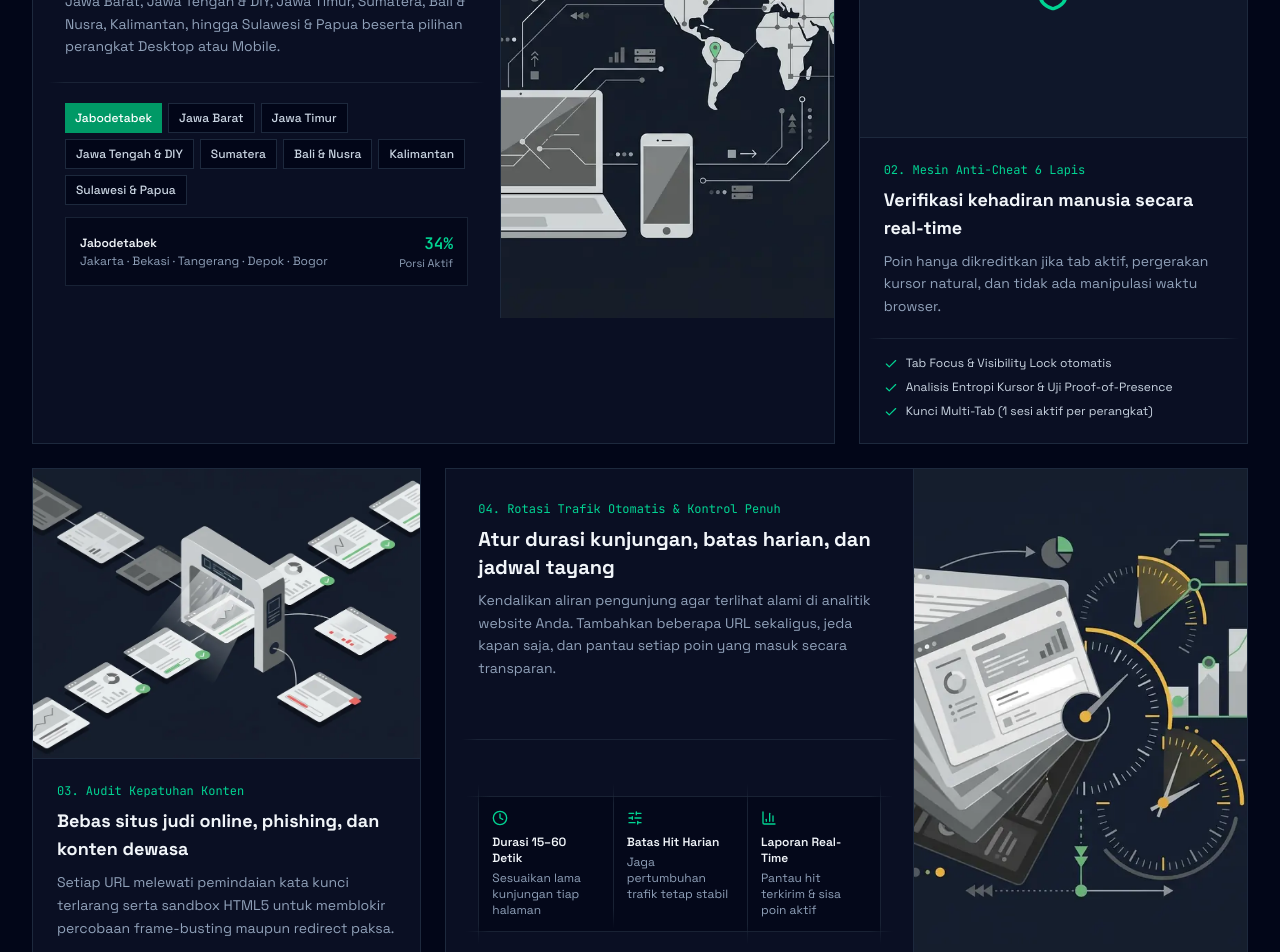
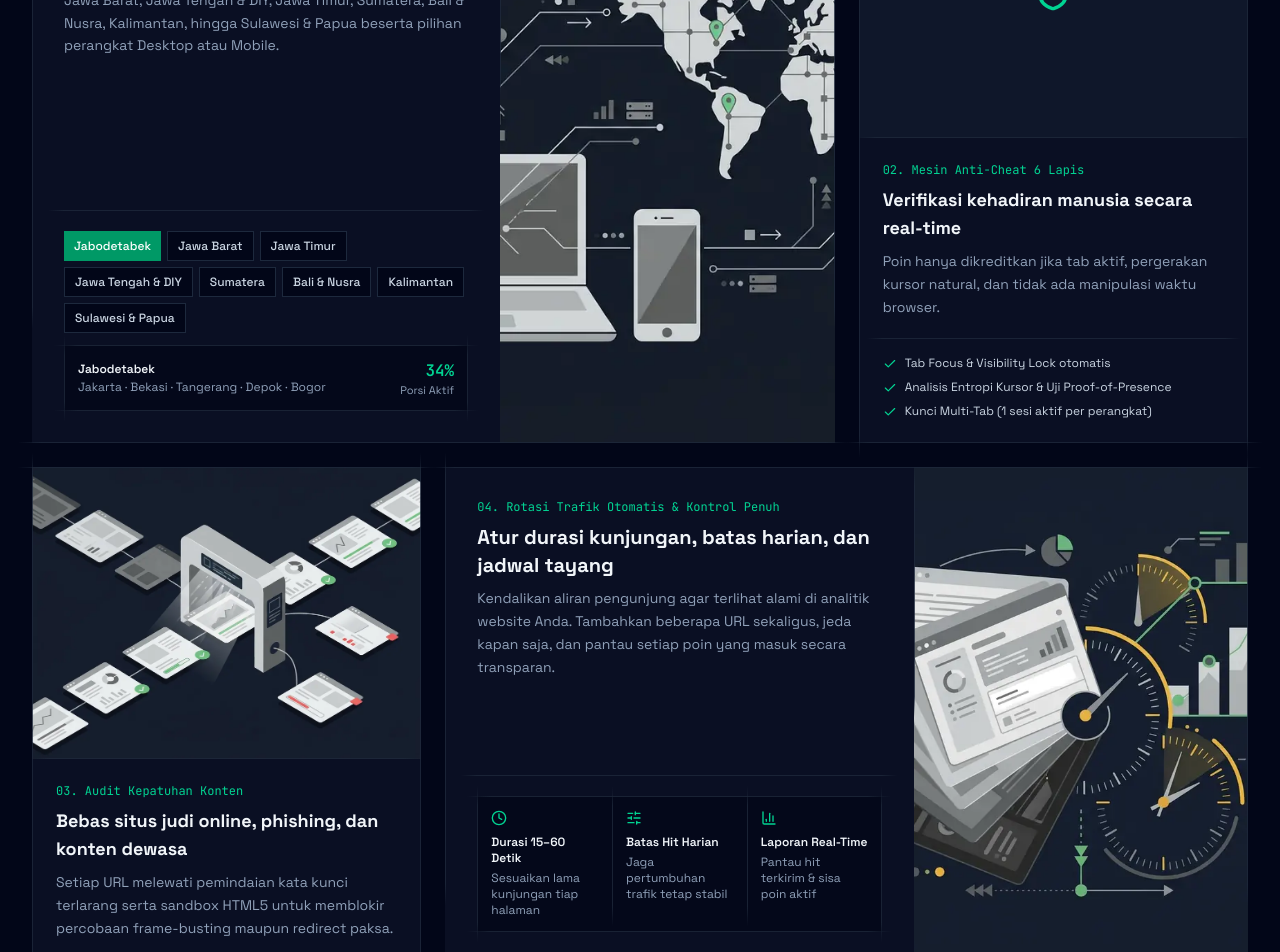
Before and after one commit to ivanslaughter/trafik, a React (Vite) app: page / in a window 1280 px wide. Shown: the part 1260-2212 px from the top of the page. Built offline with nearby package versions, Linux system fonts and the light colour scheme; no server answers.

Commit message:
refactor: update landing page regional targeting grid
Apply VwsGridFrame component for layout consistency and refine regional filter button styling for better UX.

```diff
--- a/src/components/LandingPage.tsx
+++ b/src/components/LandingPage.tsx
@@ -428,9 +428,11 @@ export const LandingPage: React.FC<LandingPageProps> = ({
             {/* 01. Regional Targeting (col-span-2) */}
             <div
               id="jangkauan"
-              className="lg:col-span-2 rounded-2xl border border-slate-800 bg-slate-900/60 overflow-hidden flex flex-col justify-between"
+              className="lg:col-span-2 relative bg-slate-900/60 flex flex-col justify-between vws-grid-cell hover:bg-slate-900/75"
             >
-              <div className="grid grid-cols-1 md:grid-cols-12 items-stretch">
+              <VwsGridFrame hasBackground overhangPx={14} bleedPx={14} />
+
+              <div className="grid grid-cols-1 md:grid-cols-12 items-stretch h-full">
                 <div className="md:col-span-7 p-6 sm:p-8 flex flex-col justify-between">
                   <div>
                     <div className="text-xs font-mono text-emerald-400 mb-2">
@@ -455,7 +457,7 @@ export const LandingPage: React.FC<LandingPageProps> = ({
                             key={reg.id}
                             type="button"
                             onClick={() => setSelectedRegion(reg)}
-                            className={`px-2.5 py-1.5 rounded-lg text-xs font-medium transition-colors whitespace-nowrap shrink-0 cursor-pointer ${
+                            className={`px-2.5 py-1.5 text-xs font-medium transition-colors whitespace-nowrap shrink-0 cursor-pointer ${
                               active
                                 ? 'bg-emerald-600 text-white'
                                 : 'bg-slate-950 border border-slate-800 text-slate-300 hover:border-slate-700'
@@ -467,7 +469,8 @@ export const LandingPage: React.FC<LandingPageProps> = ({
                       })}
                     </div>
 
-                    <div className="flex items-center justify-between gap-4 text-xs text-slate-300 bg-slate-950/70 rounded-xl p-3.5 border border-slate-800/80">
+                    <div className="relative flex items-center justify-between gap-4 text-xs text-slate-300 bg-slate-950/70 p-3.5">
+                      <VwsGridFrame hasBackground overhangPx={10} bleedPx={10} />
                       <div className="min-w-0">
                         <div className="font-semibold text-slate-100">{selectedRegion.name}</div>
                         <div className="text-slate-400 mt-0.5 truncate">{selectedRegion.cities}</div>
@@ -483,7 +486,10 @@ export const LandingPage: React.FC<LandingPageProps> = ({
                 </div>
 
                 {/* Regional Targeting Vector Illustration */}
-                <div className="md:col-span-5 bg-[#0f172a] border-t md:border-t-0 md:border-l border-slate-800 min-h-[220px]">
+                <div className="relative md:col-span-5 bg-[#0f172a] min-h-[220px]">
+                  <VwsColumnDivider visibleFrom="md" overhangPx={0} />
+                  <VwsTopLine bleed={false} className="md:hidden" />
+                  <div className="w-full h-full overflow-hidden">
                     {!failedImages['regional'] ? (
                       <img
                         src={regionalTargetingImg}
@@ -502,14 +508,18 @@ export const LandingPage: React.FC<LandingPageProps> = ({
                   </div>
                 </div>
               </div>
+            </div>
 
             {/* 02. 6-Layer Anti-Cheat (col-span-1) */}
             <div
               id="keamanan"
-              className="rounded-2xl border border-slate-800 bg-slate-900/60 overflow-hidden flex flex-col"
+              className="relative bg-slate-900/60 flex flex-col vws-grid-cell hover:bg-slate-900/75"
             >
-              <div className="aspect-[4/3] w-full bg-[#0f172a] overflow-hidden border-b border-slate-800">
+              <VwsGridFrame hasBackground overhangPx={14} bleedPx={14} />
+
+              <div className="relative aspect-[4/3] w-full bg-[#0f172a] overflow-hidden">
                 <AntiCheatAnimatedSvg />
+                <VwsBottomLine bleed={false} />
               </div>
 
               <div className="p-6 flex-1 flex flex-col justify-between">
@@ -525,7 +535,8 @@ export const LandingPage: React.FC<LandingPageProps> = ({
                   </p>
                 </div>
 
-                <VwsRowDivider className="mt-5 mb-4" />
+                <div className="mt-5">
+                  <VwsRowDivider className="mb-4" />
                   <ul className="space-y-2 text-xs text-slate-300">
                     <li className="flex items-start gap-2">
                       <Check className="w-3.5 h-3.5 text-emerald-400 shrink-0 mt-0.5" />
@@ -542,10 +553,13 @@ export const LandingPage: React.FC<LandingPageProps> = ({
                   </ul>
                 </div>
               </div>
+            </div>
 
             {/* 03. Anti-Gambling & Content Compliance (col-span-1) */}
-            <div className="rounded-2xl border border-slate-800 bg-slate-900/60 overflow-hidden flex flex-col">
-              <div className="aspect-[4/3] w-full bg-[#0f172a] overflow-hidden border-b border-slate-800">
+            <div className="relative bg-slate-900/60 flex flex-col vws-grid-cell hover:bg-slate-900/75">
+              <VwsGridFrame hasBackground overhangPx={14} bleedPx={14} />
+
+              <div className="relative aspect-[4/3] w-full bg-[#0f172a] overflow-hidden">
                 {!failedImages['audit'] ? (
                   <img
                     src={contentAuditImg}
@@ -561,7 +575,9 @@ export const LandingPage: React.FC<LandingPageProps> = ({
                     <ShieldCheck className="w-10 h-10 text-emerald-400" />
                   </div>
                 )}
+                <VwsBottomLine bleed={false} />
               </div>
+
               <div className="p-6 flex-1 flex flex-col justify-between">
                 <div>
                   <div className="text-xs font-mono text-emerald-400 mb-2">
@@ -578,7 +594,9 @@ export const LandingPage: React.FC<LandingPageProps> = ({
             </div>
 
             {/* 04. Automated Rotation & Campaign Control (col-span-2) */}
-            <div className="lg:col-span-2 rounded-2xl border border-slate-800 bg-slate-900/60 overflow-hidden flex flex-col justify-between">
+            <div className="lg:col-span-2 relative bg-slate-900/60 flex flex-col justify-between vws-grid-cell hover:bg-slate-900/75">
+              <VwsGridFrame hasBackground overhangPx={14} bleedPx={14} />
+
               <div className="grid grid-cols-1 md:grid-cols-12 items-stretch h-full">
                 <div className="md:col-span-7 p-6 sm:p-8 flex flex-col justify-between">
                   <div>
@@ -593,23 +611,24 @@ export const LandingPage: React.FC<LandingPageProps> = ({
                     </p>
                   </div>
 
-                  <VwsRowDivider className="mt-6 mb-5" />
+                  <div className="mt-6">
+                    <VwsRowDivider className="mb-5" />
                     <div className="relative grid grid-cols-1 sm:grid-cols-3 bg-slate-950/70 text-xs">
-                    <VwsGridFrame hasBackground overhangPx={12} bleedPx={12} />
+                      <VwsGridFrame hasBackground overhangPx={10} bleedPx={10} />
                       <div className="vws-grid-cell p-3.5 hover:bg-slate-900/60">
                         <Clock className="w-4 h-4 text-emerald-400 mb-2" />
                         <div className="font-semibold text-slate-100">Durasi 15–60 Detik</div>
                         <div className="text-slate-400 mt-1">Sesuaikan lama kunjungan tiap halaman</div>
                       </div>
                       <div className="vws-grid-cell p-3.5 hover:bg-slate-900/60">
-                      <VwsColumnDivider visibleFrom="sm" overhangPx={12} />
+                        <VwsColumnDivider visibleFrom="sm" overhangPx={10} />
                         <VwsTopLine bleed={false} className="sm:hidden" />
                         <SlidersHorizontal className="w-4 h-4 text-emerald-400 mb-2" />
                         <div className="font-semibold text-slate-100">Batas Hit Harian</div>
                         <div className="text-slate-400 mt-1">Jaga pertumbuhan trafik tetap stabil</div>
                       </div>
                       <div className="vws-grid-cell p-3.5 hover:bg-slate-900/60">
-                      <VwsColumnDivider visibleFrom="sm" overhangPx={12} />
+                        <VwsColumnDivider visibleFrom="sm" overhangPx={10} />
                         <VwsTopLine bleed={false} className="sm:hidden" />
                         <BarChart3 className="w-4 h-4 text-emerald-400 mb-2" />
                         <div className="font-semibold text-slate-100">Laporan Real-Time</div>
@@ -617,9 +636,13 @@ export const LandingPage: React.FC<LandingPageProps> = ({
                       </div>
                     </div>
                   </div>
+                </div>
 
                 {/* Traffic Rotation Vector Illustration */}
-                <div className="md:col-span-5 bg-[#0f172a] border-t md:border-t-0 md:border-l border-slate-800 min-h-[220px]">
+                <div className="relative md:col-span-5 bg-[#0f172a] min-h-[220px]">
+                  <VwsColumnDivider visibleFrom="md" overhangPx={0} />
+                  <VwsTopLine bleed={false} className="md:hidden" />
+                  <div className="w-full h-full overflow-hidden">
                     {!failedImages['rotation'] ? (
                       <img
                         src={trafficRotationImg}
@@ -635,6 +658,7 @@ export const LandingPage: React.FC<LandingPageProps> = ({
                         <BarChart3 className="w-10 h-10 text-emerald-400" />
                       </div>
                     )}
+                  </div>
                 </div>
               </div>
             </div>
```
Lines whose indentation alone changed are shown as unchanged.
